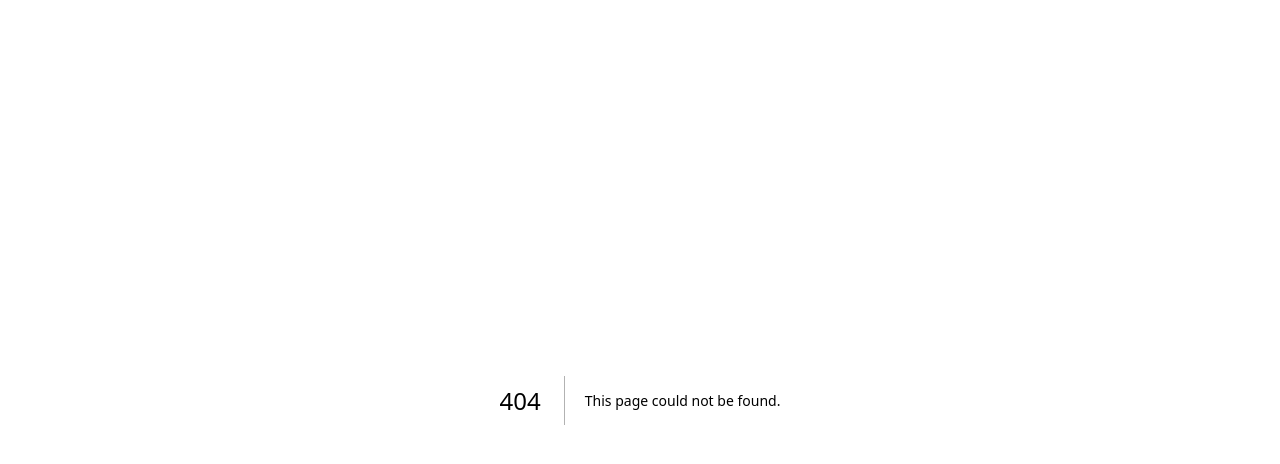
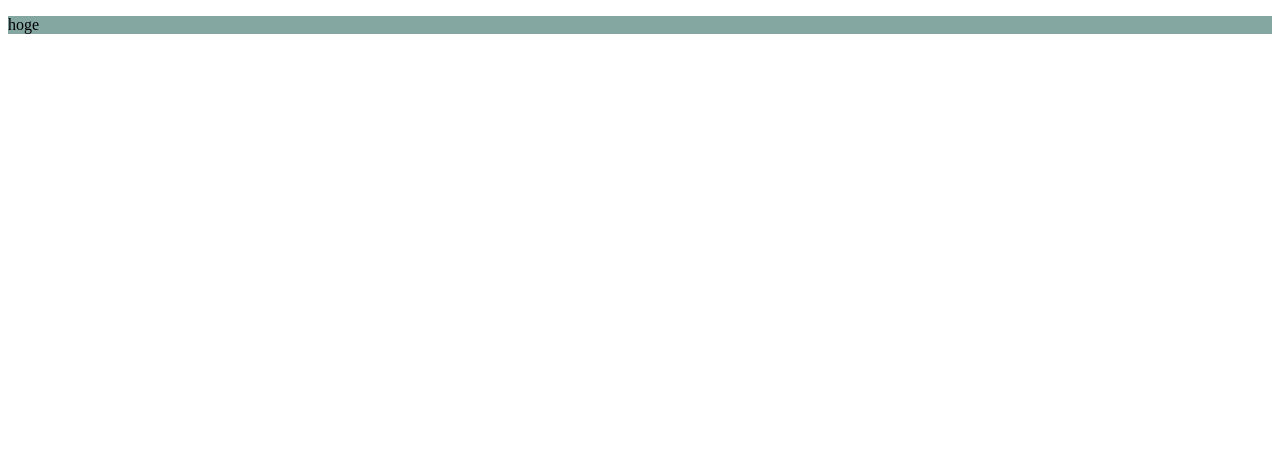
Before and after one commit to u-Hoshi/ui-library-1, a Next.js app: page /atoms/box in a window 1280 px wide. Before the commit this address had no page. Shown: the top 464 px of the page. Built offline with nearby package versions, Linux system fonts and the light colour scheme.

Commit message:
boxコンポーネントを追加

```diff
--- /dev/null
+++ b/app/atoms/box/page.tsx
@@ -0,0 +1,16 @@
+'use client';
+
+import { useTheme } from '@mui/system';
+
+import { Box } from '@/src/components/atoms';
+
+export default function Home() {
+  const theme = useTheme();
+  return (
+    // eslint-disable-next-line
+    <Box sx={{ backgroundColor: theme.palette.primary.main }}>
+      {/* ↑一時的に無効 */}
+      <p>hoge</p>
+    </Box>
+  );
+}
--- a/app/page.tsx
+++ b/app/page.tsx
@@ -7,7 +7,8 @@ export default function Home() {
     <>
       <div>
         <h2>atoms</h2>
-        <Link href="/atoms">atoms</Link>
+        <Link href="/atoms/button">・button</Link>
+        <Link href="/atoms/box">・box</Link>
       </div>
       <div>
         <h2>organisms</h2>
--- a/src/components/atoms/index.ts
+++ b/src/components/atoms/index.ts
@@ -1,4 +1,4 @@
-export { default as Button } from './button/index';
+export { default as Button } from './button/index'; // TODO - change to Button
 export { default as Avatar } from './Avatar/index';
 export { default as Box } from './Box/index';
 export { default as IconButton } from './IconButton/index';
```
Also changed, not shown: app/atoms/button/page.tsx (renamed from app/atoms/page.tsx), 1 other file (tests, documents, lock files or other folders).
